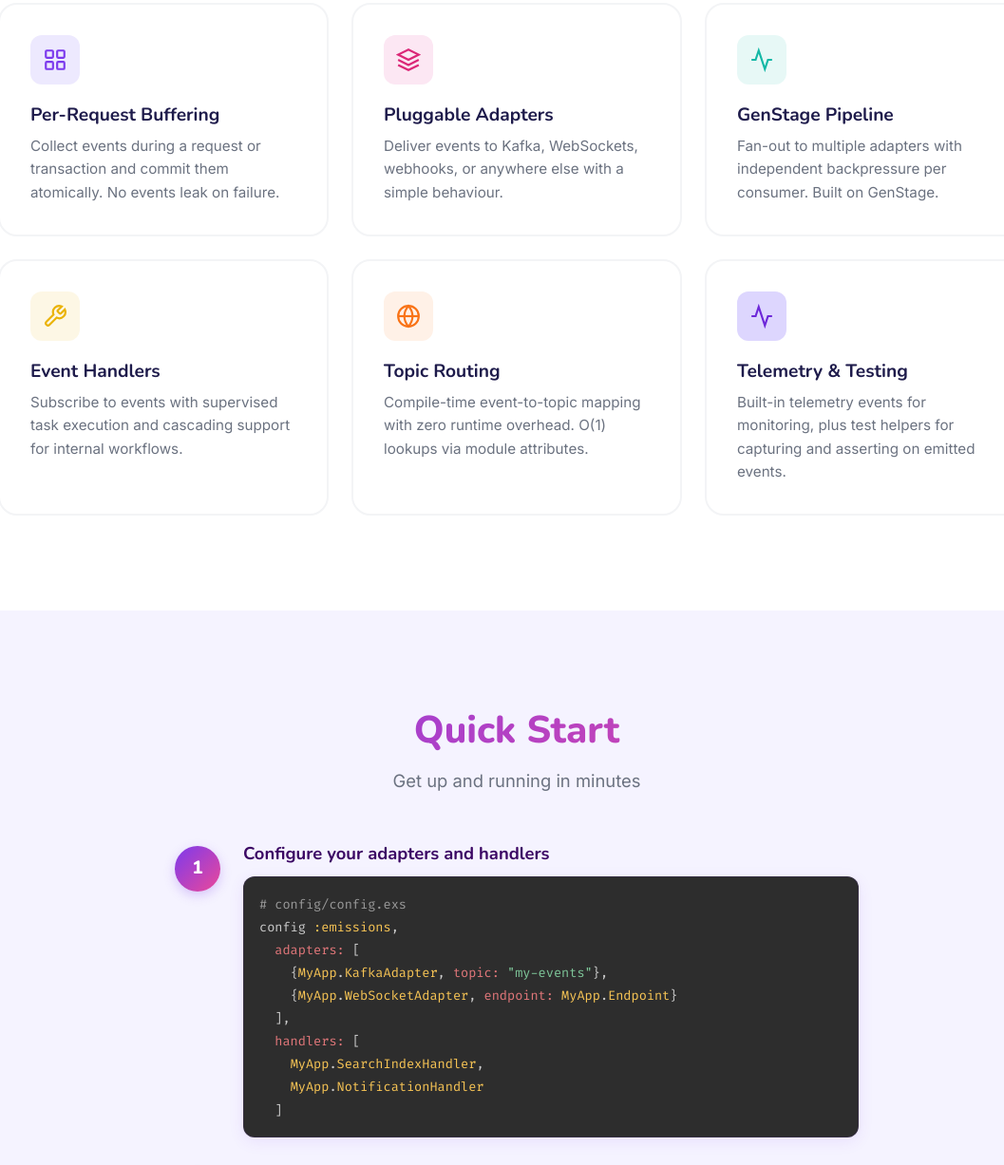
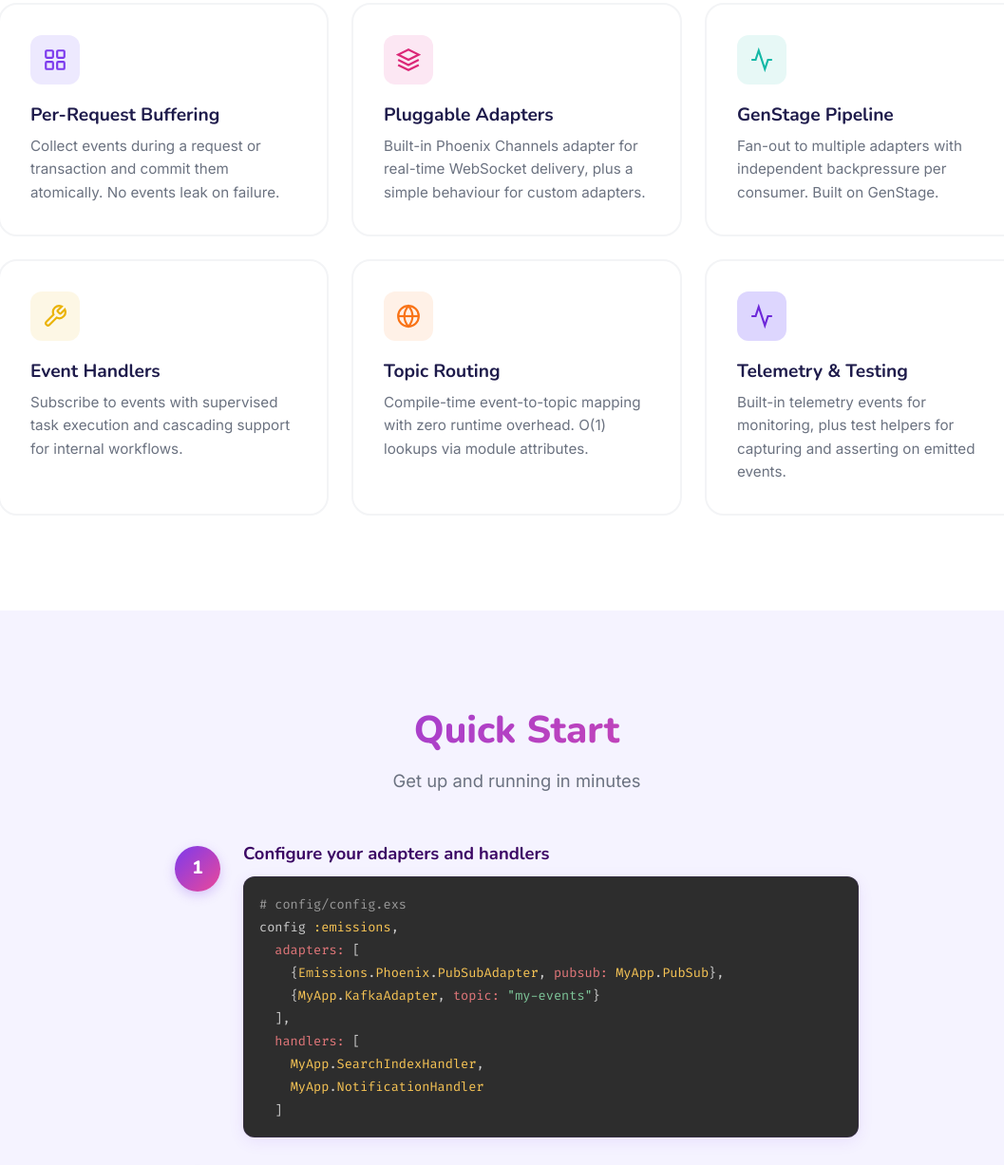
Before and after one commit to doomspork/emissions, a plain HTML site: page site/index.html in a window 1280 px wide. Shown: the part 1117-2344 px from the top of the page at 95% size, without its empty margins (96-1153 px from the left). Drawn offline with nearby package versions, Linux system fonts and the light colour scheme.

Commit message:
feat: add Phoenix Channels adapter for real-time event delivery (#7)
* feat: add Phoenix Channels adapter for real-time event delivery

Adds Emissions.Phoenix.PubSubAdapter that broadcasts events to Phoenix.PubSub topics with three subscription granularities (catch-all, topic-group via TopicRouter, and event-name). Includes Emissions.Phoenix.Channel macro for generating pre-wired Phoenix Channels that push events to WebSocket clients with overridable join/3 for auth, Emissions.Phoenix.Serializer behaviour for custom wire formats, and comprehensive documentation and tests. Follows the established optional dependency pattern from Emissions.Plug.

* docs: add Phoenix Channels to landing site

Updates the landing page to feature the built-in Phoenix Channels adapter:
config example uses PubSubAdapter, architecture diagram shows Phoenix
Channels, and a new guide card links to the HexDocs guide.

```diff
--- a/site/index.html
+++ b/site/index.html
@@ -96,7 +96,7 @@
             <svg viewBox="0 0 24 24" fill="none" stroke="currentColor" stroke-width="2"><path d="M12 2L2 7l10 5 10-5-10-5z"/><path d="M2 17l10 5 10-5"/><path d="M2 12l10 5 10-5"/></svg>
           </div>
           <h3>Pluggable Adapters</h3>
-          <p>Deliver events to Kafka, WebSockets, webhooks, or anywhere else with a simple behaviour.</p>
+          <p>Built-in Phoenix Channels adapter for real-time WebSocket delivery, plus a simple behaviour for custom adapters.</p>
         </div>
         <div class="feature-card">
           <div class="feature-icon feature-icon-teal">
@@ -144,8 +144,8 @@
             <pre><code class="language-elixir"># config/config.exs
 config :emissions,
   adapters: [
-    {MyApp.KafkaAdapter, topic: "my-events"},
-    {MyApp.WebSocketAdapter, endpoint: MyApp.Endpoint}
+    {Emissions.Phoenix.PubSubAdapter, pubsub: MyApp.PubSub},
+    {MyApp.KafkaAdapter, topic: "my-events"}
   ],
   handlers: [
     MyApp.SearchIndexHandler,
@@ -244,7 +244,7 @@ MyApp.Topics.topic_for_event(:order_created)
             <div class="arch-label">Kafka Adapter</div>
           </div>
           <div class="arch-node arch-adapter">
-            <div class="arch-label">WebSocket Adapter</div>
+            <div class="arch-label">Phoenix Channels</div>
           </div>
           <div class="arch-node arch-handler">
             <div class="arch-label">Handler Dispatcher</div>
@@ -369,6 +369,13 @@ MyApp.Topics.topic_for_event(:order_created)
           <h3>Plug Integration</h3>
           <p>Automatic buffer lifecycle management for Phoenix and Plug apps.</p>
         </a>
+        <a href="https://hexdocs.pm/emissions/phoenix-channels.html" class="guide-card" target="_blank" rel="noopener">
+          <div class="guide-icon">
+            <svg viewBox="0 0 24 24" fill="none" stroke="currentColor" stroke-width="2"><path d="M5 12h14"/><path d="M12 5l7 7-7 7"/><circle cx="19" cy="12" r="2"/><circle cx="5" cy="12" r="2"/></svg>
+          </div>
+          <h3>Phoenix Channels</h3>
+          <p>Real-time event delivery over WebSockets with built-in PubSub adapter.</p>
+        </a>
         <a href="https://hexdocs.pm/emissions/testing.html" class="guide-card" target="_blank" rel="noopener">
           <div class="guide-icon">
             <svg viewBox="0 0 24 24" fill="none" stroke="currentColor" stroke-width="2"><path d="M22 11.08V12a10 10 0 1 1-5.93-9.14"/><polyline points="22 4 12 14.01 9 11.01"/></svg>
@@ -411,6 +418,7 @@ MyApp.Topics.topic_for_event(:order_created)
         <div class="footer-col">
           <h4>More</h4>
           <a href="https://hexdocs.pm/emissions/plug-integration.html" target="_blank" rel="noopener">Plug Integration</a>
+          <a href="https://hexdocs.pm/emissions/phoenix-channels.html" target="_blank" rel="noopener">Phoenix Channels</a>
           <a href="https://hexdocs.pm/emissions/topic-routing.html" target="_blank" rel="noopener">Topic Routing</a>
           <a href="https://hexdocs.pm/emissions/testing.html" target="_blank" rel="noopener">Testing</a>
           <a href="https://hexdocs.pm/emissions/telemetry.html" target="_blank" rel="noopener">Telemetry</a>
```
Also changed, not shown: 8 other files.
